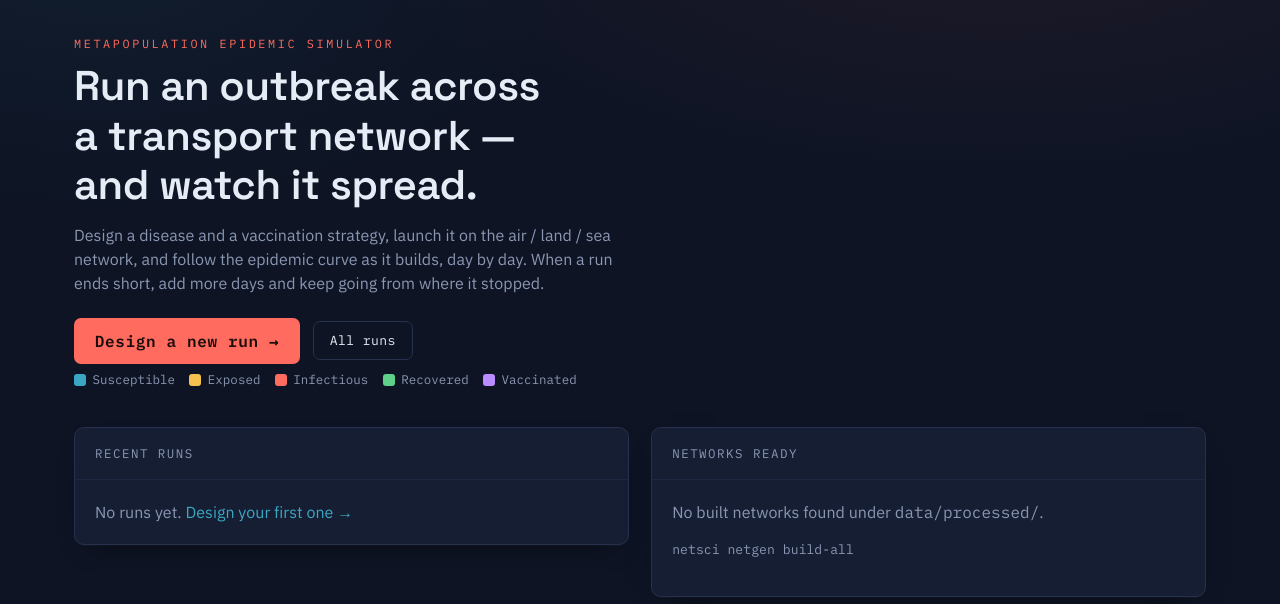
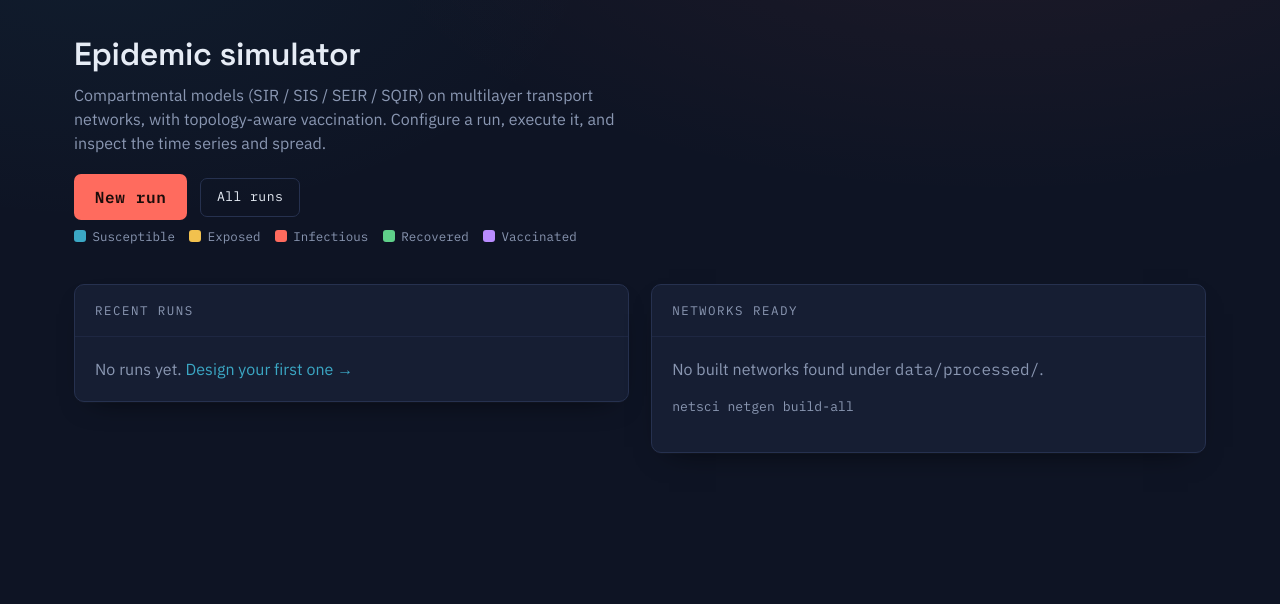
Before and after one commit to rafaelmdc/netsci-disease-spread, a FastAPI app: page / in a window 1280 px wide. Shown: the part 52-656 px from the top of the page. Run offline with FastAPI, Linux system fonts and the light colour scheme; data that the repository does not hold is empty; parts of the project's set-up code (start-up, migrations or seed data) failed here and were passed over; some libraries are stand-ins or nearby versions.

Commit message:
tone down UI copy

```diff
--- a/src/dashboard/templates/home.html
+++ b/src/dashboard/templates/home.html
@@ -3,15 +3,14 @@
 {% block content %}
 
 <section style="margin-bottom:2.4rem">
-  <div class="eyebrow">Metapopulation epidemic simulator</div>
-  <h1 style="font-size:2.6rem;max-width:18ch">Run an outbreak across a transport network — and watch it spread.</h1>
-  <p class="lede" style="margin-top:.8rem">
-    Design a disease and a vaccination strategy, launch it on the air / land / sea
-    network, and follow the epidemic curve as it builds, day by day. When a run
-    ends short, add more days and keep going from where it stopped.
+  <h1 style="font-size:2rem">Epidemic simulator</h1>
+  <p class="lede" style="margin-top:.6rem">
+    Compartmental models (SIR / SIS / SEIR / SQIR) on multilayer transport
+    networks, with topology-aware vaccination. Configure a run, execute it, and
+    inspect the time series and spread.
   </p>
-  <div style="margin-top:1.4rem;display:flex;gap:.8rem;align-items:center">
-    <a class="btn-run" href="/new">Design a new run →</a>
+  <div style="margin-top:1.2rem;display:flex;gap:.8rem;align-items:center">
+    <a class="btn-run" href="/new">New run</a>
     <a class="btn-ghost" href="/jobs">All runs</a>
   </div>
   <div class="compartment-key">
--- a/src/dashboard/templates/new.html
+++ b/src/dashboard/templates/new.html
@@ -2,10 +2,9 @@
 {% block title %}New run{% endblock %}
 {% block content %}
 
-<div class="eyebrow">Design a scenario</div>
 <h1>New run</h1>
-<p class="lede" style="margin-bottom:1.6rem">Every field maps to one knob of the
-  metapopulation model. Pick a built network, a disease, and who gets vaccinated.</p>
+<p class="lede" style="margin-bottom:1.6rem">Set the network, model parameters,
+  and vaccination strategy.</p>
 
 {% if error %}<div class="alert-err" style="margin-bottom:1.4rem">{{ error }}</div>{% endif %}
 
--- a/src/dashboard/templates/results.html
+++ b/src/dashboard/templates/results.html
@@ -35,8 +35,8 @@
 <div class="panel" style="margin-bottom:1.4rem">
   <div class="panel-b" style="display:flex;align-items:center;gap:1rem;flex-wrap:wrap">
     <div>
-      <div class="mono" style="color:var(--text)">Not done evolving?</div>
-      <div class="muted" style="font-size:.85rem">Resume from the final state and simulate more days — the curves keep going.</div>
+      <div class="mono" style="color:var(--text)">Continue run</div>
+      <div class="muted" style="font-size:.85rem">Resume from the final state for additional days.</div>
     </div>
     <form method="post" action="/sim/{{ job.id }}/continue"
           style="display:flex;align-items:flex-end;gap:.6rem;margin-left:auto">
```
